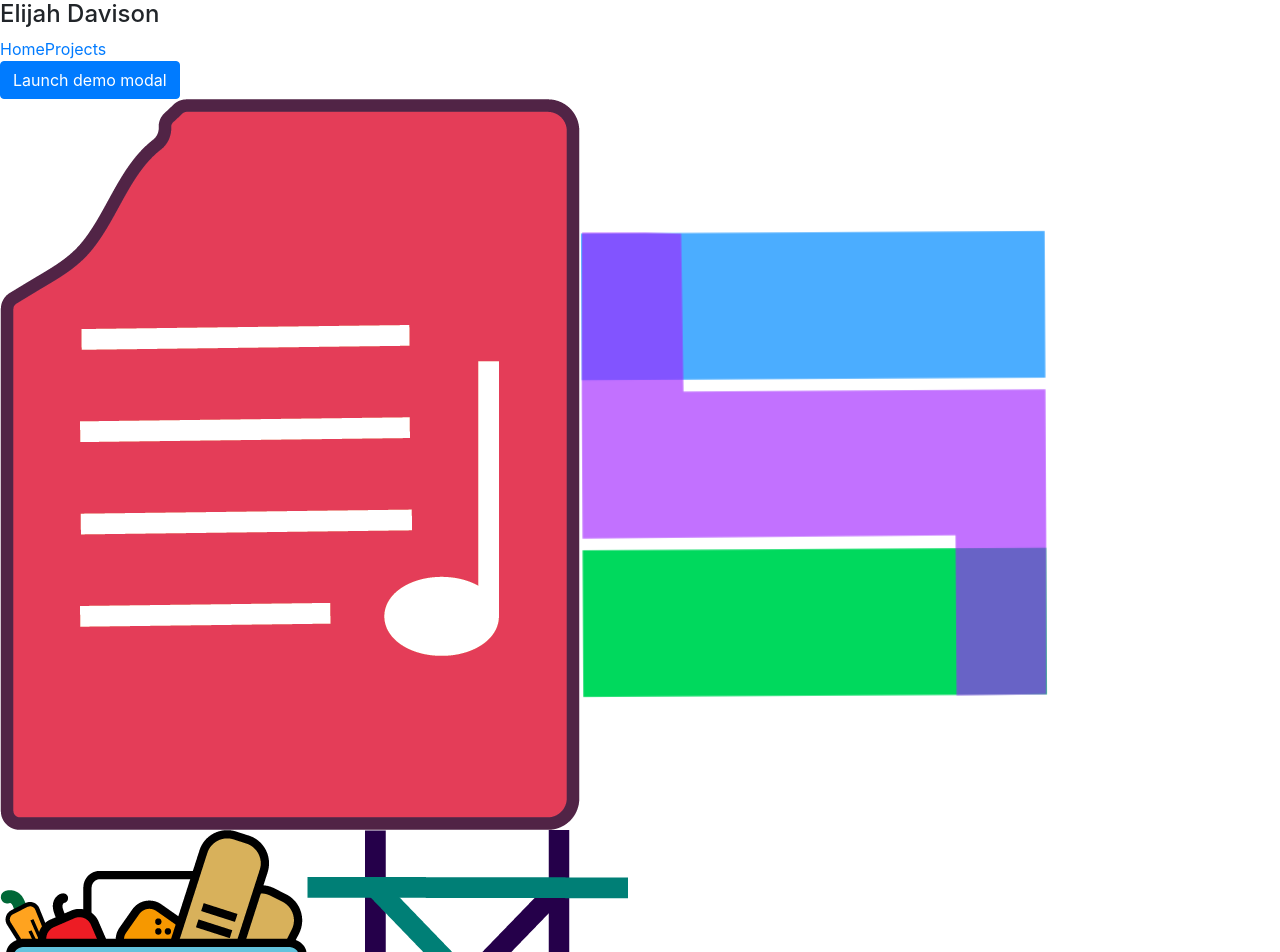
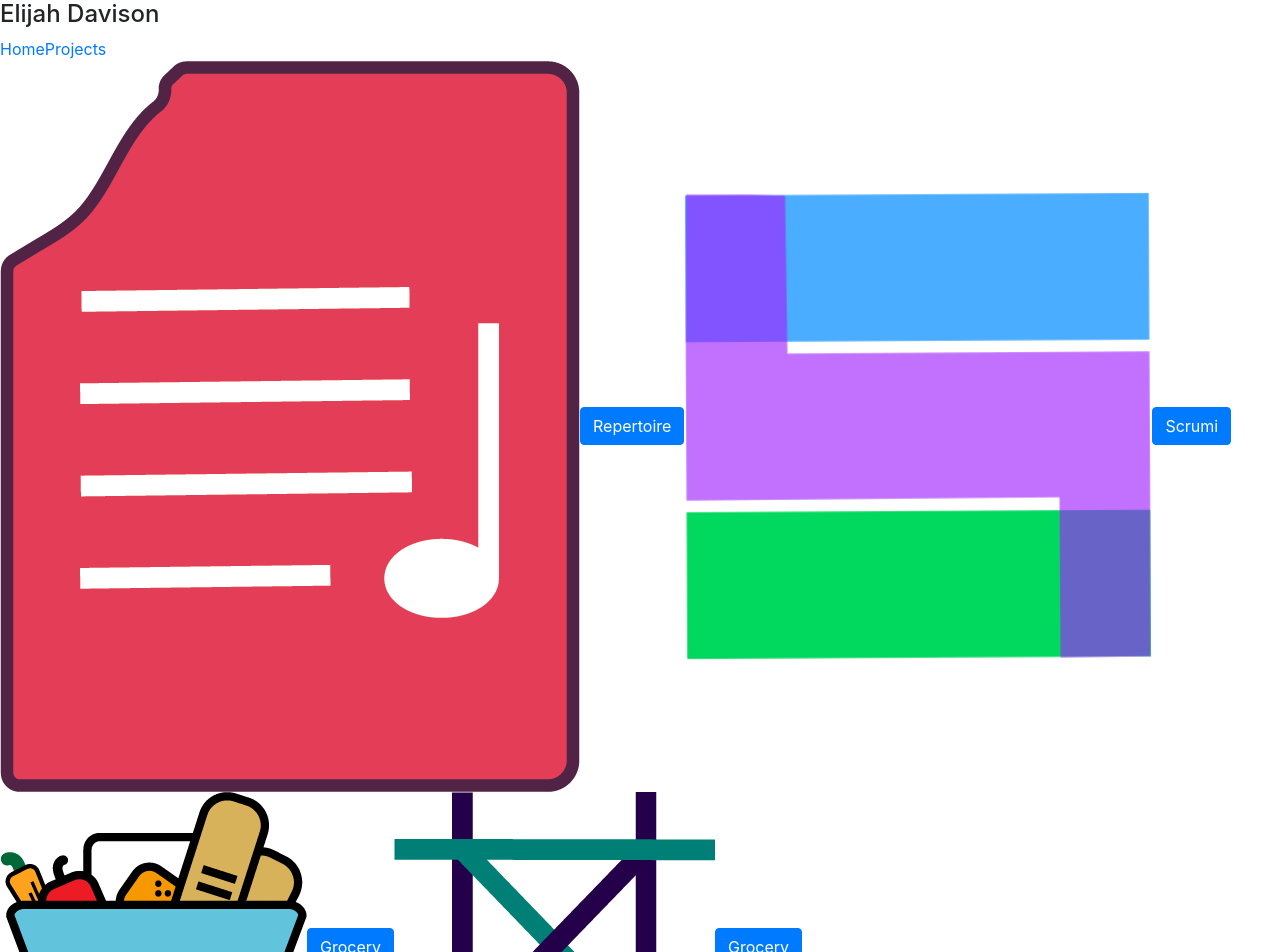
Before and after one commit to ehdavison/ehdavison.github.io, a React (Create React App) app: page /projects in a window 1280 px wide. Shown: the top 952 px of the page. Built offline with nearby package versions, Linux system fonts and the light colour scheme.

Commit message:
added modals for projects

```diff
--- a/src/components/Projects.js
+++ b/src/components/Projects.js
@@ -7,34 +7,72 @@ import TTTIcon from '../../src/icons/ticTacToeIcon.png'
 import { render } from '@testing-library/react'
 
 function Projects() {
-    const [show, setShow] = useState(false);
-    const handleClose = () => setShow(false);
-    const handleShow = () => setShow(true);
+    // Show Repertoire Modal
+    const [repShow, setRepShow] = useState(false);
+
+    // Show Scrumi Modal
+    const [scrumShow, setScrumShow] = useState(false);
+
+    // Show Grocery Modal
+    const [groShow, setGroShow] = useState(false);
+
+    // Show Tic-Tac-Toe Modal
+    const [ticShow, setTicShow] = useState(false);
+
     return (
-        <div className="project-container">
-            <Button variant="primary" onClick={handleShow}>
-        Launch demo modal
-      </Button>
+      <div className="project-container">
+        <Modal show={repShow} onHide={() => setRepShow(false)}>
+          <Modal.Header closeButton>
+            <Modal.Title>Repertoire</Modal.Title>
+          </Modal.Header>
+          <Modal.Body>Repertoire is a great app and this is where I'll talk about it!</Modal.Body>
+          <Modal.Footer>
+            I can write here too!
+          </Modal.Footer>
+        </Modal>
 
-      <Modal show={show} onHide={handleClose}>
-        <Modal.Header closeButton>
-          <Modal.Title>Modal heading</Modal.Title>
-        </Modal.Header>
-        <Modal.Body>Woohoo, you're reading this text in a modal!</Modal.Body>
-        <Modal.Footer>
-          <Button variant="secondary" onClick={handleClose}>
-            Close
-          </Button>
-          <Button variant="primary" onClick={handleClose}>
-            Save Changes
-          </Button>
-        </Modal.Footer>
-      </Modal>
+        <Modal show={scrumShow} onHide={() => setScrumShow(false)}>
+          <Modal.Header closeButton>
+            <Modal.Title>Scrummi</Modal.Title>
+          </Modal.Header>
+          <Modal.Body>Scrummi is a great app and this is where I'll talk about it!</Modal.Body>
+          <Modal.Footer>
+            I can write here too!
+          </Modal.Footer>
+        </Modal>
+
+        <Modal show={groShow} onHide={() => setGroShow(false)}>
+          <Modal.Header closeButton>
+            <Modal.Title>Grocery</Modal.Title>
+          </Modal.Header>
+          <Modal.Body>Grocery is a great app and this is where I'll talk about it!</Modal.Body>
+          <Modal.Footer>
+            I can write here too!
+          </Modal.Footer>
+        </Modal>
+
+        <Modal show={ticShow} onHide={() => setTicShow(false)}>
+          <Modal.Header closeButton>
+            <Modal.Title>Tic-Tac-Toe</Modal.Title>
+          </Modal.Header>
+          <Modal.Body>Tic-Tac-Toe is a great app and this is where I'll talk about it!</Modal.Body>
+          <Modal.Footer>
+            I can write here too!
+          </Modal.Footer>
+        </Modal>
+
             <div className="repertoire-container">
                 <img alt="repertoire-icon" src={RepertoireIcon} />
+                <Button variant="primary" onClick={() => setRepShow(true)}>Repertoire</Button>
+
                 <img alt="scrumi-icon" src={ScrumiLogo} />
+                <Button variant="primary" onClick={() => setScrumShow(true)}>Scrumi</Button>
+
                 <img alt="grocery-icon" src={GroceryIcon} />
+                <Button variant="primary" onClick={() => setGroShow(true)}>Grocery</Button>
+
                 <img alt="tic-tac-toe-icon" src={TTTIcon}/>
+                <Button variant="primary" onClick={() => setTicShow(true)}>Grocery</Button>
             </div>
         </div>
     )
```
Also changed, not shown: 1 other file (tests, documents, lock files or other folders).
